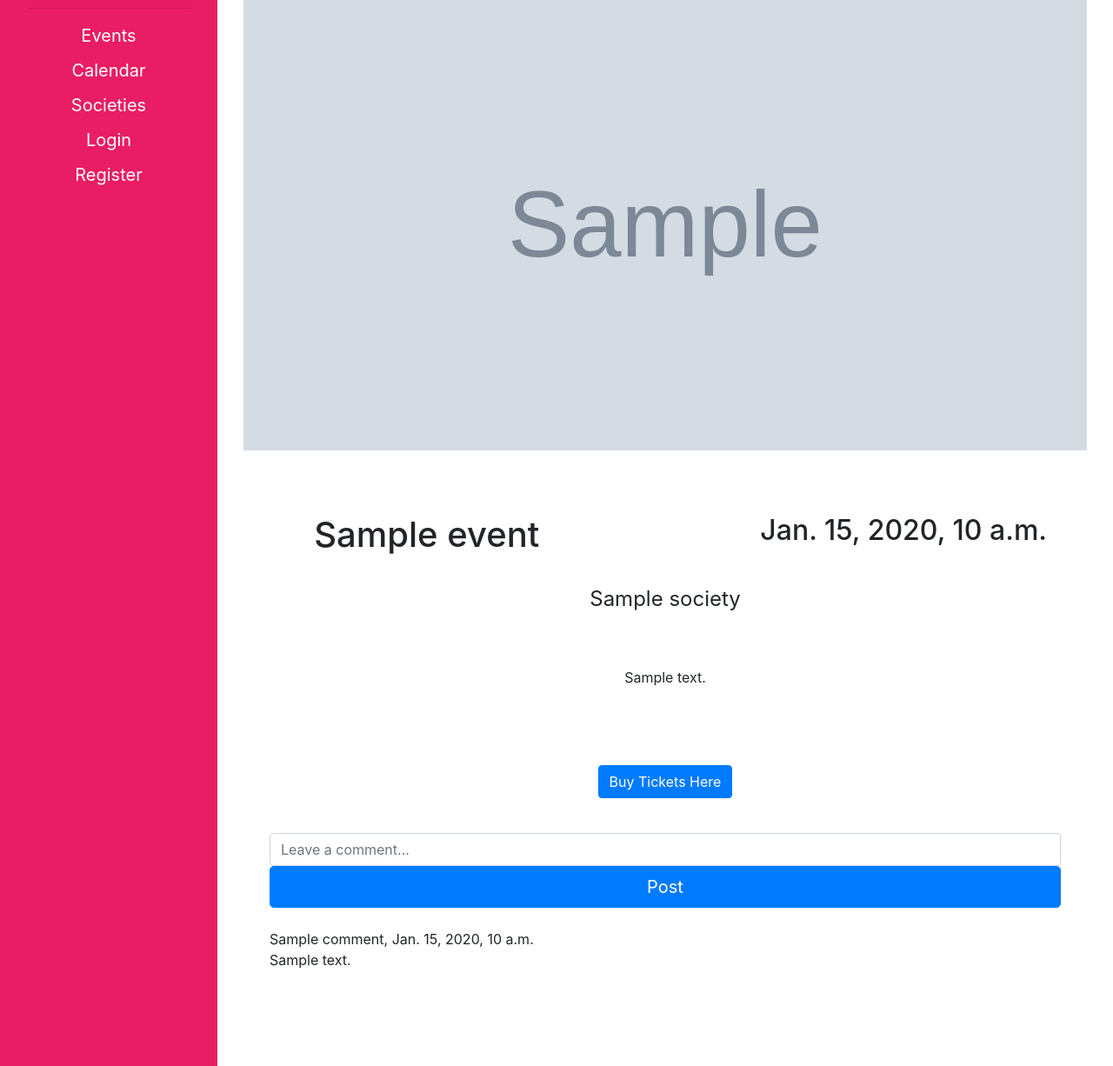
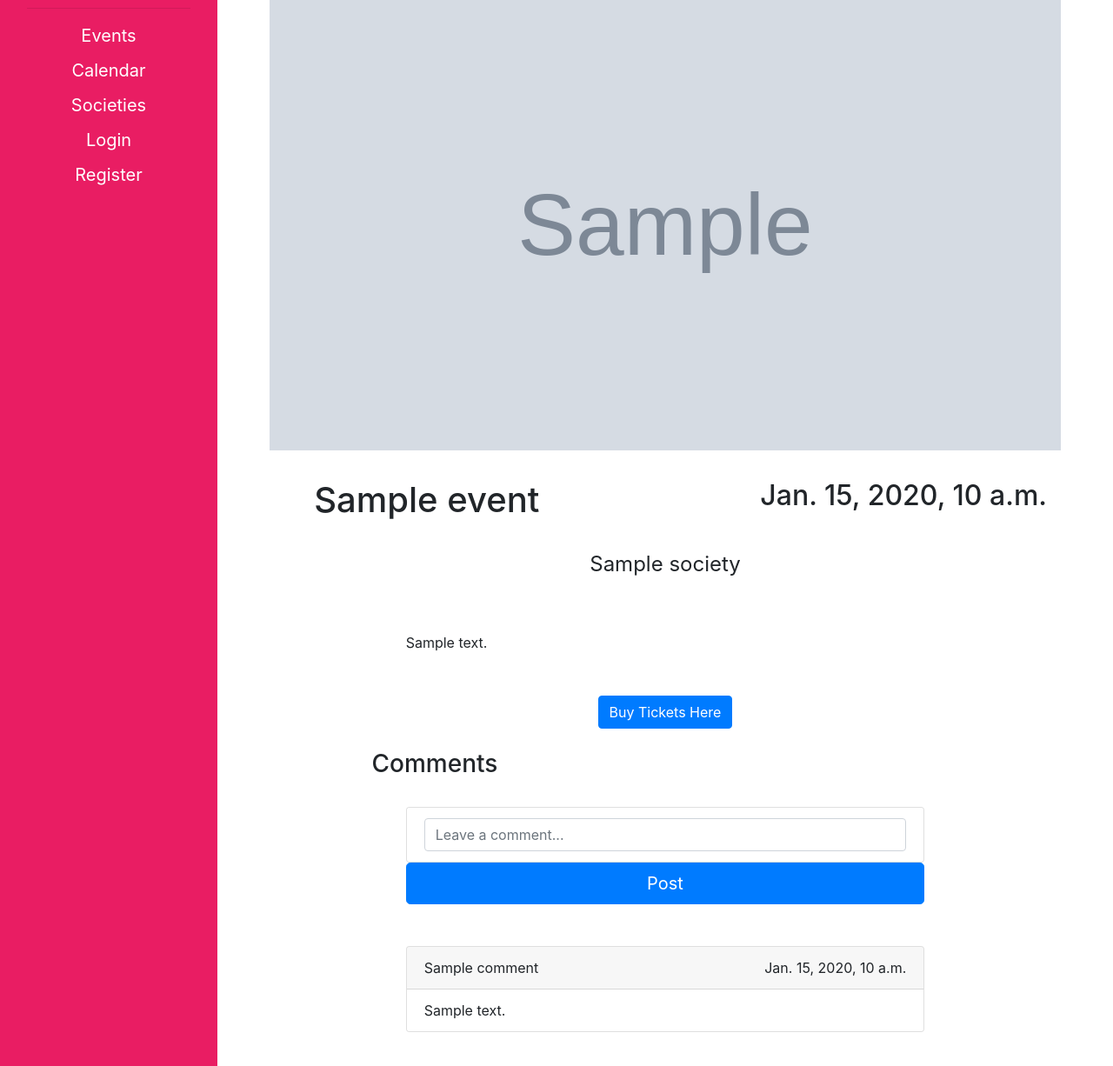
Before and after one commit to SocShare/SocShare, a Django app: template wad_project/templates/socshare/event.html in a window 1280 px wide. Shown: the part 70-1296 px from the top of the page at 87% size. Run offline with Django 3.2, Linux system fonts and the light colour scheme; the template is opened without the code that fills it: most values are stand-ins (such as "Sample title", 1, 10 or a date in 2020); grey boxes marked "Sample" are stand-in pictures; some libraries are stand-ins or nearby versions.

Commit message:
Added comment in HTML
This update adds in the comments html for event.html

```diff
--- a/wad_project/templates/socshare/event.html
+++ b/wad_project/templates/socshare/event.html
@@ -2,11 +2,12 @@
 {% load static %}
 
 {% block container %}
+<div class="content">
+        <!-- Alex fix this if ya get time :) -->
         <img src="{{ MEDIA_URL }}{{ event.banner }}" class="banner-img" alt="Event image">
-<div class="content">
-    <table class="table table-borderless">
+
         <hr style="height:30pt; visibility:hidden;">
-        <tr>
+
             <!-- Name and Time -->
             <center>
                 <div class="row justify-content-between">
@@ -27,23 +28,33 @@
                 <!-- Description -->
                 <div class="row justify-content-center">
                     <div class="col-sm-8">
-                        <p style="align-content:justify;"> {{ event.description }} </p>
+                        <p align="justify"> {{ event.description|center:"0" }}</p>
                     </div>
                 </div>
             </center>
-        </tr>
+        <!-- </tr> -->
         <hr style="height:30pt; visibility:hidden;">
         {% if event.ticket_url %}
-        <tr>
+
             <div class="row align-self-center">
                 <div class="col">
                     <a href="{{ event.ticket_url }}" type="button" class="btn btn-primary">Buy Tickets Here</a>
                 </div>
             </div>
-        </tr>
+
         {% endif %}
         <br>
-    </table>
+
+
+            <!-- Comments should be posted here. not sure how to set a max height for it :) -->
+            <div class="overflow" style ="height:auto;" >
+
+                <div class="row justify-content-center">
+                    <div class="col-sm-9"><h3> Comments </h3></div>
+
+                    <br>
+                    <div class="col-sm-8">
+                        <br>
                         {% if alert %}
                             <div class="alert alert-{{ alert }}" role="alert">
                                 {{ alert_msg }}
@@ -51,15 +62,35 @@
                         {% endif %}
                             <form method="POST">
                                 {% csrf_token %}
-        <input  name="comment" type="text" class="form-control" id="commentInput" placeholder="Leave a comment...">
+                                <div class="card" >
+                                    <ul class="list-group list-group-flush">
+                                    <li class="list-group-item"> <input  name="comment" type="text" class="form-control" id="commentInput" placeholder="Leave a comment..."></li>
+                                    </ul>
+                                </div>
+
                                 <input type="hidden" id="authTokenComment" name="token" value="">
                                 <button type="submit" id="commentSubmit" class="btn btn-primary btn-lg btn-block">Post</button>
                             </form>
+                        <br>
+
                         {% for comment in comments %}
                         <br>
-    {{ comment.name }}, {{ comment.date }}<br>
-    {{ comment.content }}
-    <br>
+
+                            <div class="card" >
+                                <div class="card-header">
+                                    <div class="row">
+                                        <div class="col-auto mr-auto"> {{ comment.name }}</div>
+                                        <div class="col-auto">{{ comment.date }}</div>
+                                    </div>
+                                </div>
+                                <ul class="list-group list-group-flush">
+                                <li class="list-group-item"> {{ comment.content }}</li>
+                                </ul>
+                            </div>
+
                         {% endfor %}
                     </div>
+                </div>
+            </div>
+</div>
 {% endblock %}
```
Lines whose indentation alone changed are shown as unchanged.
